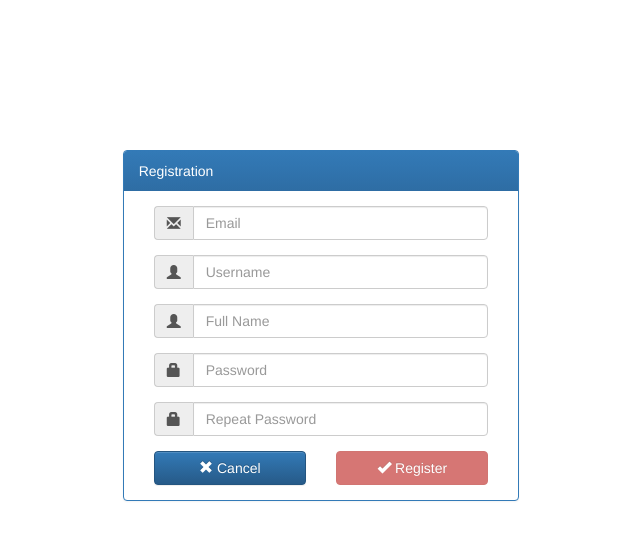
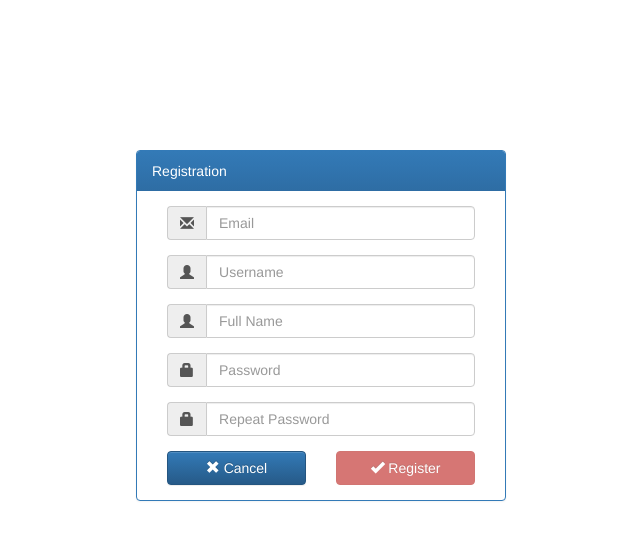
Before and after one commit to S3bastianGriesa/treetalk, a website: page public/register.html in a window 1280 px wide. Shown: the whole page, without its empty margins (319-959 px from the left). Drawn offline with nearby package versions, Linux system fonts and the light colour scheme.

Commit message:
Center the registration container with fixed width of 400px

```diff
--- a/public/css/register.css
+++ b/public/css/register.css
@@ -1,5 +1,9 @@
 #container {
   margin-top: 150px;
+  max-width: 400px;
+  float: none;
+  margin-left: 0 auto;
+  margin-right: 0 auto;
 }
 
 @media (max-height: 700px) {
```
